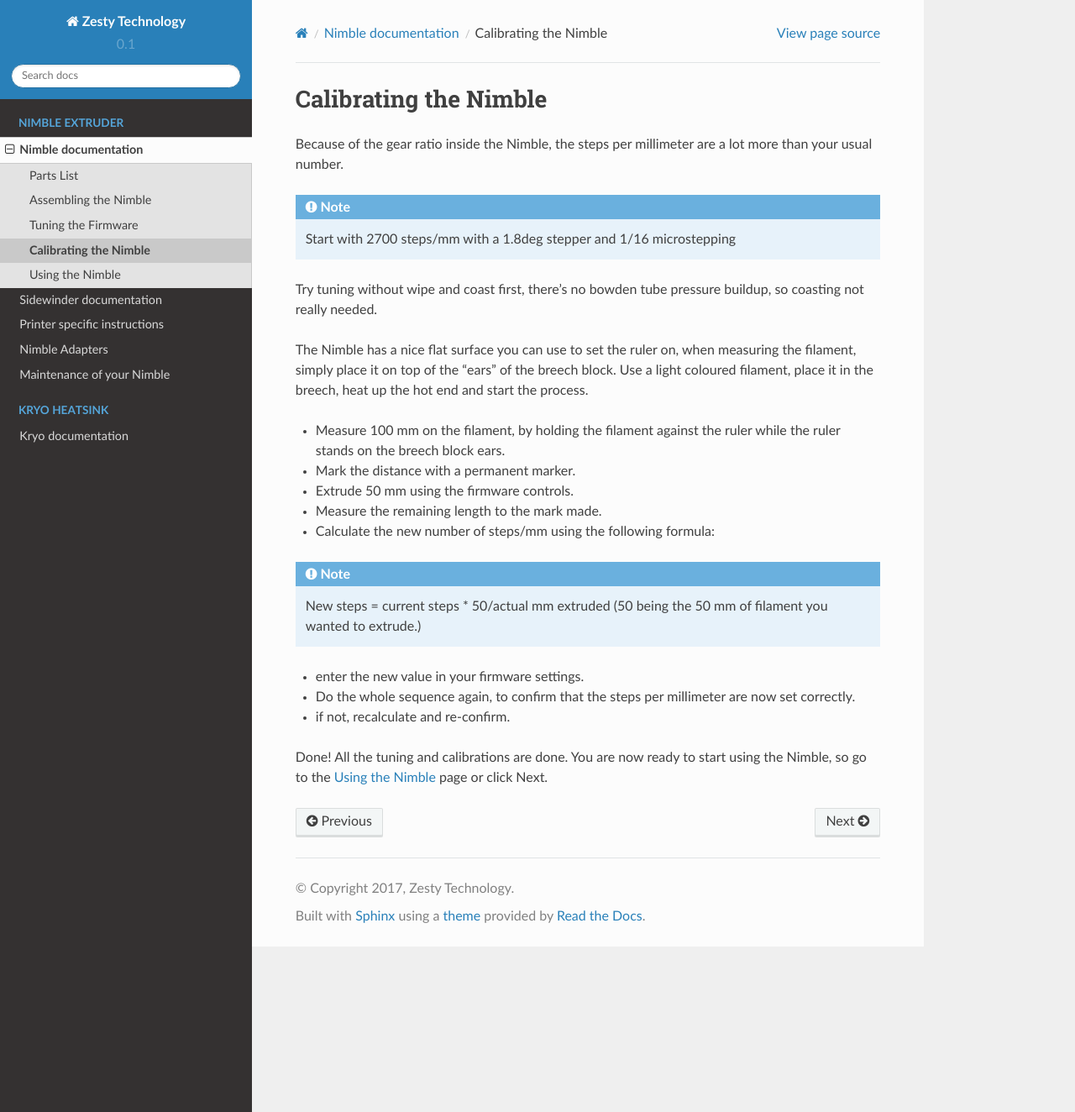
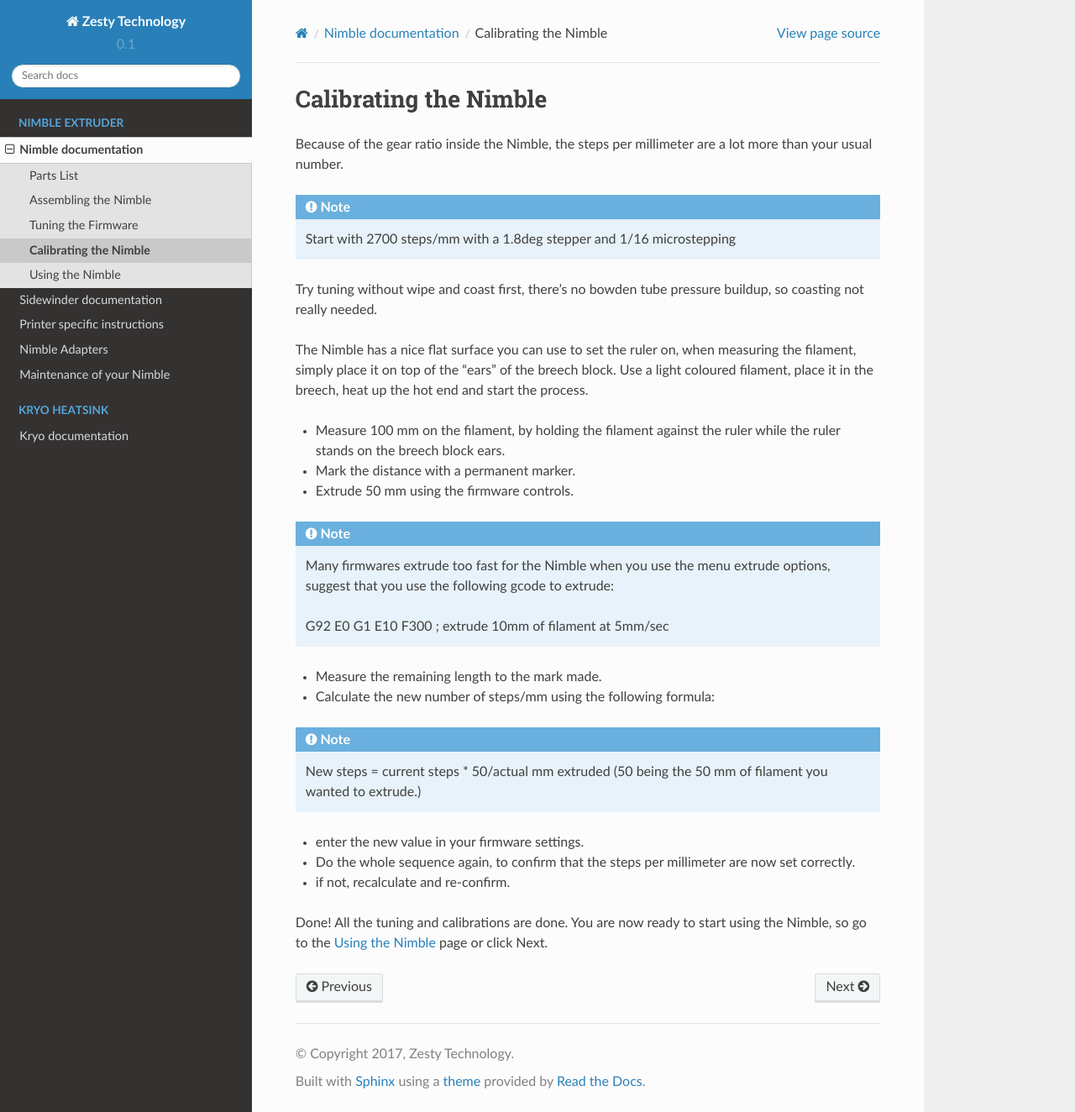
Before and after one commit to ZestyTechnology/zesty-docs, a Sphinx documentation site: the page built from docs/nimble/calibration.rst, in a window 1280 px wide and 1324 px high. Shown: the whole window at 84% size. Built offline with Sphinx 7.4.7 and the Read the Docs theme 2.0.0, drawn with Linux system fonts in a browser that asks for light colours.

Commit message:
Update calibration.rst

```diff
--- a/docs/nimble/calibration.rst
+++ b/docs/nimble/calibration.rst
@@ -13,6 +13,12 @@ Use a light coloured filament, place it in the breech, heat up the hot end and s
 * Measure 100 mm on the filament, by holding the filament against the ruler while the ruler stands on the breech block ears.
 * Mark the distance with a permanent marker.
 * Extrude 50 mm using the firmware controls.
+
+.. note:: Many firmwares extrude too fast for the Nimble when you use the menu extrude options, suggest that you use the following gcode to extrude:
+
+    G92 E0
+    G1 E10 F300 ; extrude 10mm of filament at 5mm/sec
+
 * Measure the remaining length to the mark made.
 * Calculate the new number of steps/mm using the following formula:
 
```
